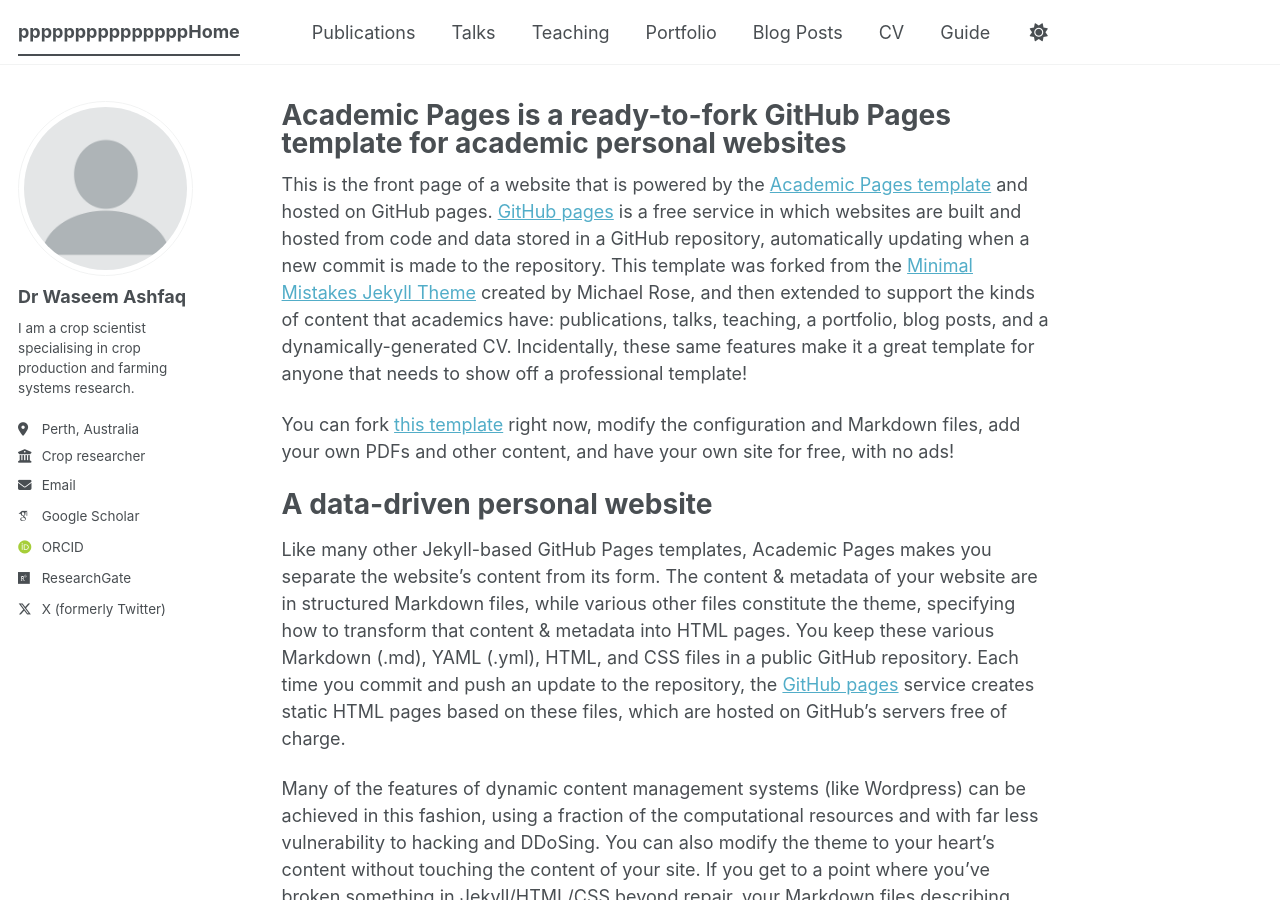
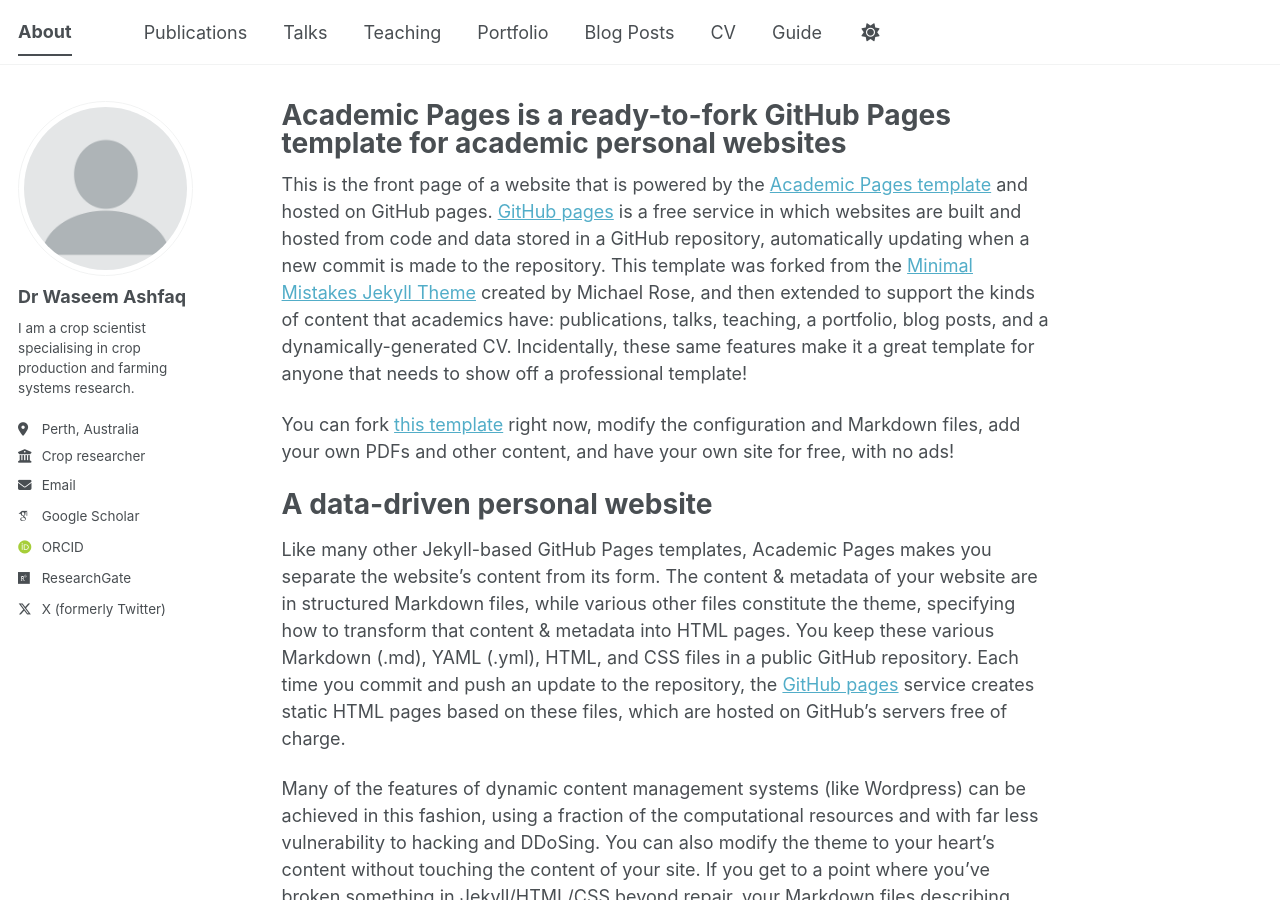
Before and after one commit to washfaq/waseemashfaq.github.io, a Jekyll site: the page built from _pages/about.md, in a window 1280 px wide and 900 px high. Built offline with Jekyll 4.4.1, drawn with Linux system fonts in a browser that asks for light colours; some web fonts are replaced; a script bundle is joined from its source files by our own code; library files that are not in the unit come from our copies.

Commit message:
Change site title from 'pppppppppppppppHome' to 'About'

```diff
--- a/_config.yml
+++ b/_config.yml
@@ -9,7 +9,7 @@
 # Basic Site Settings
 locale                   : "en-US"
 site_theme               : "default" # The available themes options are "default", "air", "sunrise", "mint", "dirt" and "contrast"
-title                    : "pppppppppppppppHome"
+title                    : "About"
 title_separator          : "-"
 name                     : &name "Waseem Ashfaq"
 description              : &description "Your Name's academic portfolio"   # Update this with a general description of your site, this is the default if not overridden by a page
```
